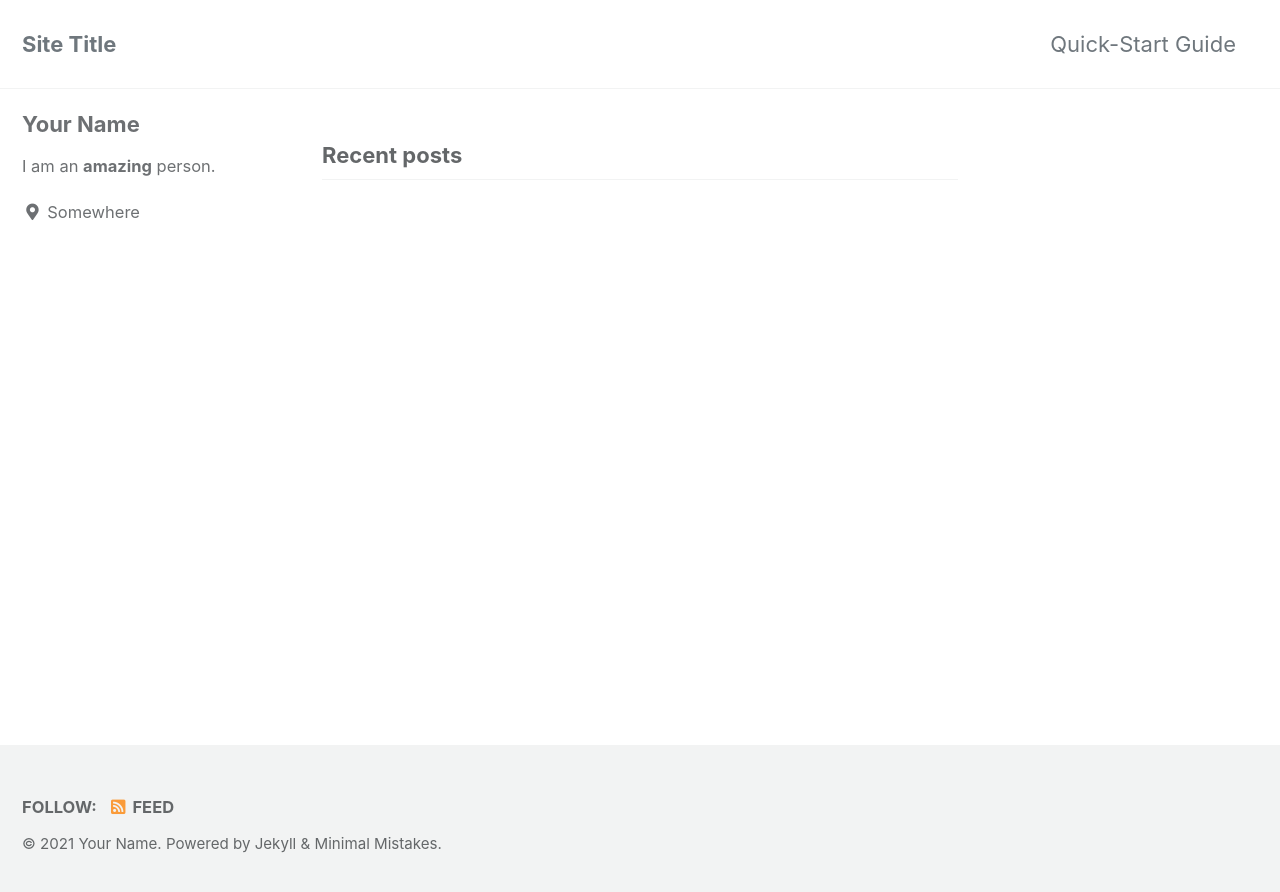
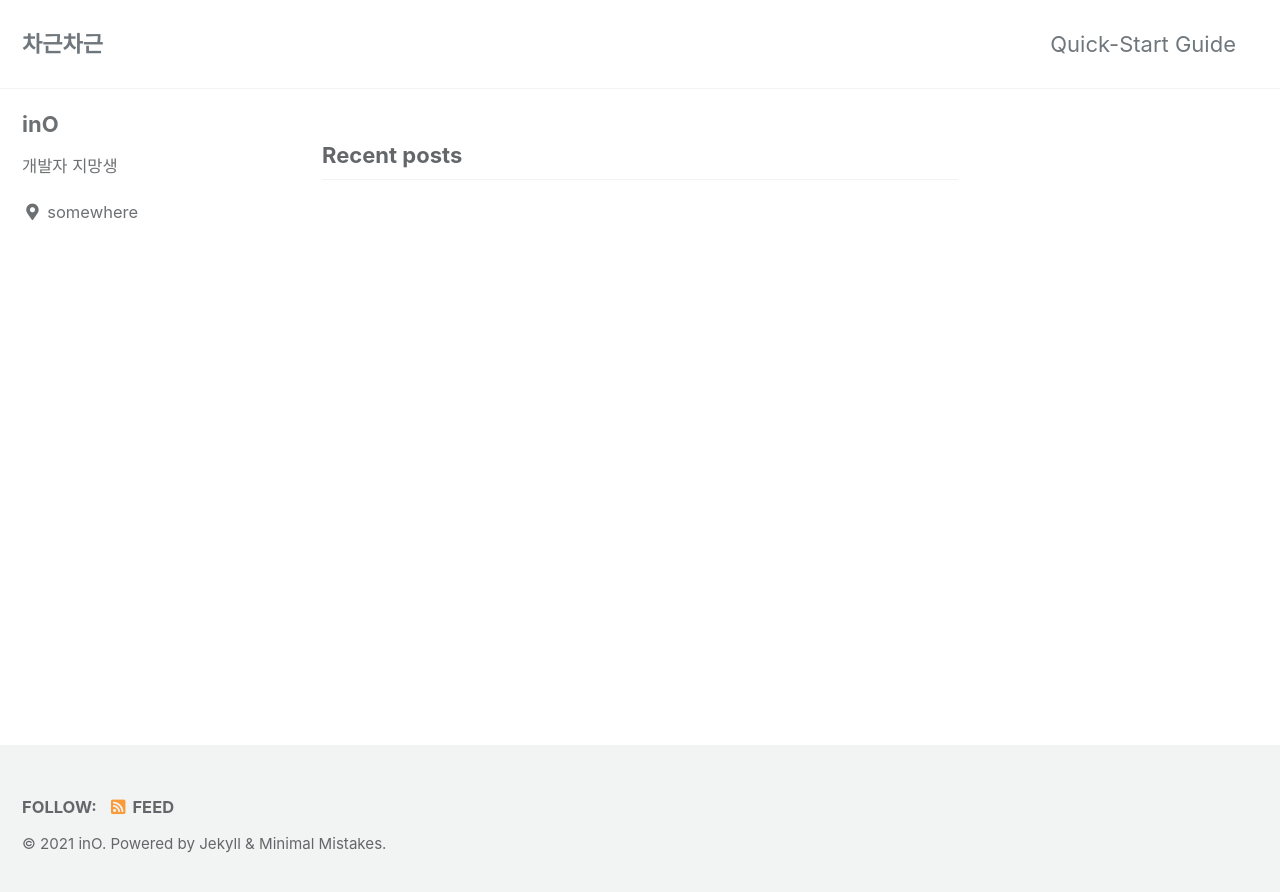
Before and after one commit to sjoon627/sjoon627.github.io, a Jekyll site: the page built from index.html, in a window 1280 px wide. Shown: the top 892 px of the page. Built offline with Jekyll 4.4.1, drawn with Linux system fonts in a browser that asks for light colours; cached includes are drawn as plain includes; the list of posts is cut into pages by our own code.

Commit message:
Update _config.yml

```diff
--- a/_config.yml
+++ b/_config.yml
@@ -16,10 +16,10 @@ minimal_mistakes_skin    : "default" # "air", "aqua", "contrast", "dark", "dirt"
 
 # Site Settings
 locale                   : "en-US"
-title                    : "Site Title"
+title                    : "차근차근"
 title_separator          : "-"
 subtitle                 : # site tagline that appears below site title in masthead
-name                     : "Your Name"
+name                     : "inO"
 description              : "An amazing website."
 url                      : # the base hostname & protocol for your site e.g. "https://mmistakes.github.io"
 baseurl                  : # the subpath of your site, e.g. "/blog"
@@ -93,15 +93,15 @@ analytics:
 
 # Site Author
 author:
-  name             : "Your Name"
+  name             : "inO"
   avatar           : # path of avatar image, e.g. "/assets/images/bio-photo.jpg"
-  bio              : "I am an **amazing** person."
-  location         : "Somewhere"
+  bio              : "개발자 지망생"
+  location         : "somewhere"
   email            :
   links:
     - label: "Email"
       icon: "fas fa-fw fa-envelope-square"
-      # url: "mailto:your.name@email.com"
+      # url: "sjoon6273@gmail.com"
     - label: "Website"
       icon: "fas fa-fw fa-link"
       # url: "https://your-website.com"
```
